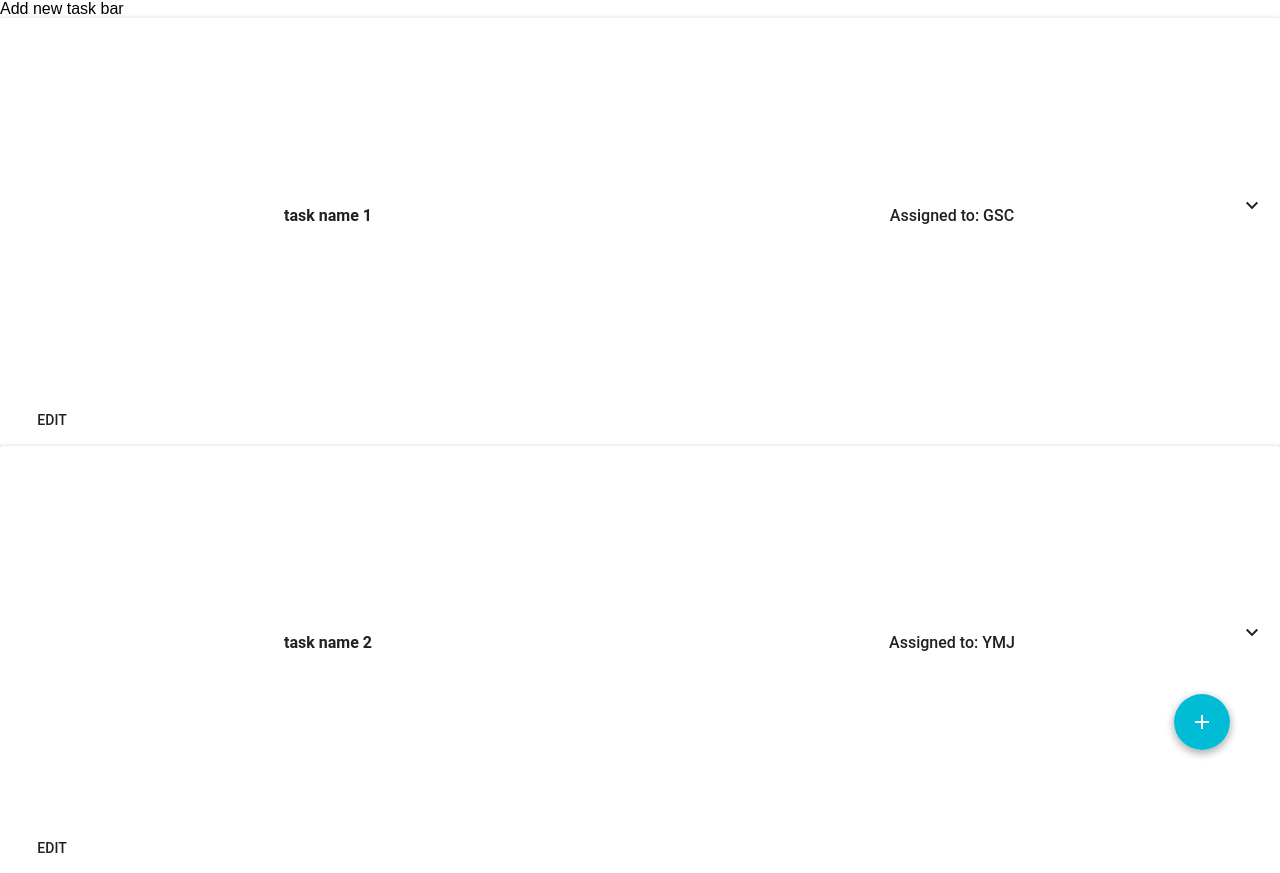
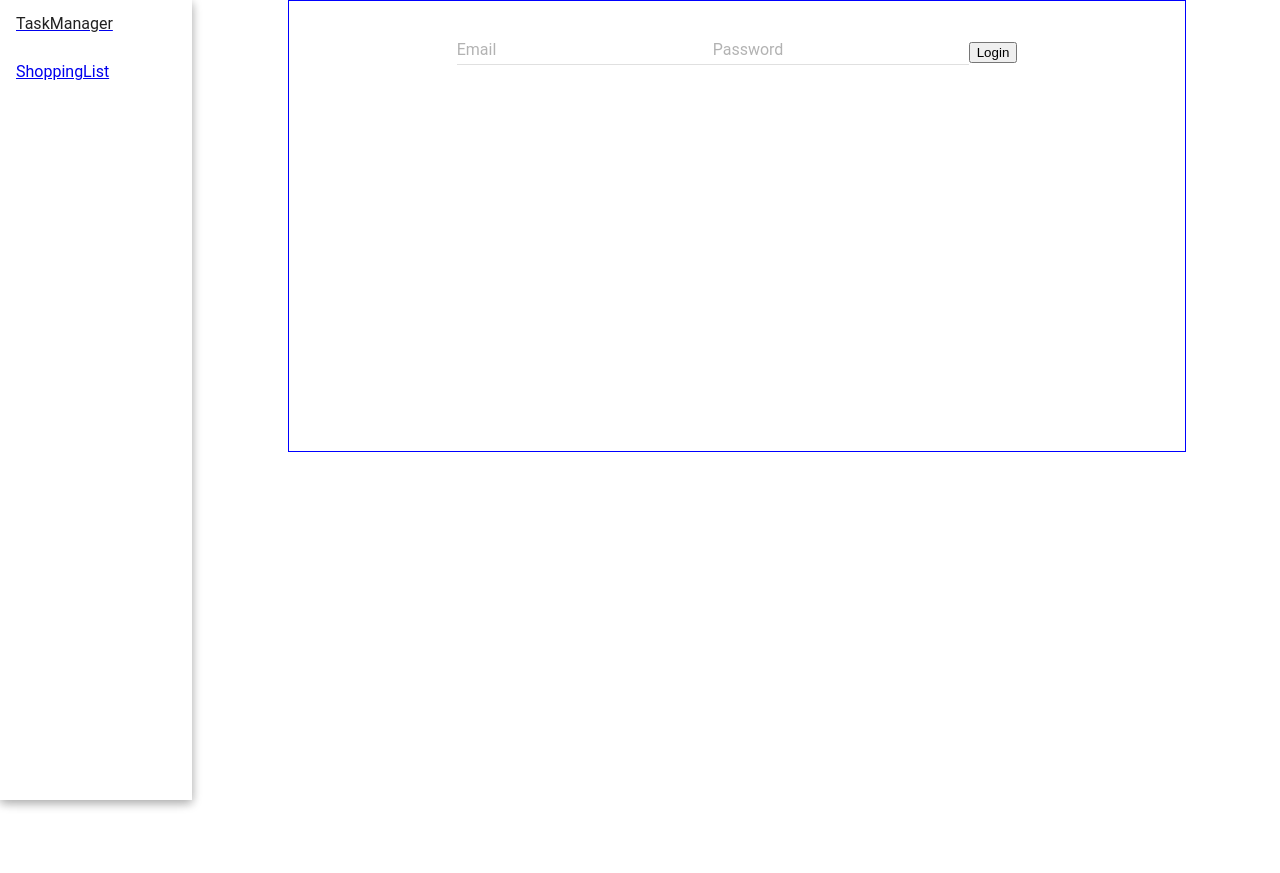
Before and after one commit to srishtihunjan/LazyRoomies, a React app in the folder React/: page /login in a window 1280 px wide. After the commit the page ends 800 px from the top, so only its background shows below. Built offline with nearby package versions, Linux system fonts and the light colour scheme.

Commit message:
added logic for basic routing

```diff
--- a/React/package.json
+++ b/React/package.json
@@ -36,6 +36,8 @@
     "react": "^16.2.0",
     "react-dev-utils": "^5.0.0",
     "react-dom": "^16.2.0",
+    "react-router": "^4.2.0",
+    "react-router-dom": "^4.2.2",
     "style-loader": "0.19.0",
     "sw-precache-webpack-plugin": "0.11.4",
     "url-loader": "0.6.2",
--- a/React/src/App.js
+++ b/React/src/App.js
@@ -1,15 +1,18 @@
 import React, { Component } from 'react';
 import MuiThemeProvider from 'material-ui/styles/MuiThemeProvider';
 import './App.css';
-import TaskManager from './containers/TaskManager/TaskManager';
+import Root from './containers/Root/Root';
+import { BrowserRouter } from 'react-router-dom';
 
 class App extends Component {
   render() {
     return (
       <MuiThemeProvider>
-        <div className="App">
-          <TaskManager />
-        </div>
+        <BrowserRouter>
+          <div className="App">
+            <Root />
+          </div>
+        </BrowserRouter>
       </MuiThemeProvider>
     );
   }
--- /dev/null
+++ b/React/src/containers/Login/Login.css
@@ -0,0 +1,7 @@
+.Login {
+    margin-left: 22.5%;
+    text-align:center;
+    height:450px;
+    width:70%;
+    border:1px solid blue;
+}
--- /dev/null
+++ b/React/src/containers/Login/Login.js
@@ -0,0 +1,66 @@
+import React, { Component } from 'react';
+import classes from './Login.css';
+import TextField from 'material-ui/TextField';
+
+class Login extends Component {
+
+  state={
+    email: "",
+    password: ""
+  }
+
+  handleEmailChange = (event, newValue) => {
+    this.setState({email: newValue});
+  }
+
+  handlePasswordChange = (event, newValue) => {
+    this.setState({password: newValue});
+  }
+
+  loginUser = () => {
+    if(this.validateEmail(this.state.email)){
+      sessionStorage.setItem('email', this.state.email);
+      console.log("valid email");
+    }
+    else{
+      console.log("invalid email");
+    }
+    console.log(this.state);
+  }
+
+  validateEmail(email) {
+    var re = /^(([^<>()[\]\\.,;:\s@\"]+(\.[^<>()[\]\\.,;:\s@\"]+)*)|(\".+\"))@((\[[0-9]{1,3}\.[0-9]{1,3}\.[0-9]{1,3}\.[0-9]{1,3}\])|(([a-zA-Z\-0-9]+\.)+[a-zA-Z]{2,}))$/;
+    return re.test(email);
+  }
+
+  render() {
+
+    let credentials=null;
+    if(sessionStorage.getItem("email")) {
+      credentials=sessionStorage.getItem("email");
+      console.log("Email set : "+credentials);
+    }
+
+    return (
+      <div className={classes.Login} >
+        <TextField id="Email"
+          hintText="Email Id"
+          floatingLabelText="Email"
+          value={this.state.email}
+          onChange={this.handleEmailChange}/>
+        <TextField id="Password"
+          hintText="Password Field"
+          floatingLabelText="Password"
+          type="password"
+          value={this.state.password}
+          onChange={this.handlePasswordChange}/>
+        <button onClick={this.loginUser}>Login</button>
+        <p>
+          {credentials}
+          </p>
+      </div>
+    );
+  }
+}
+
+export default Login;
--- /dev/null
+++ b/React/src/containers/Root/Root.css
@@ -0,0 +1,9 @@
+.Root {
+
+}
+
+.active {
+    background-color: coral;
+    font: 'bold';
+    color: 'red';
+}
--- /dev/null
+++ b/React/src/containers/Root/Root.js
@@ -0,0 +1,31 @@
+import React, { Component } from 'react';
+import { Route, NavLink } from 'react-router-dom';
+import TaskManager from '../TaskManager/TaskManager';
+import ShoppingList from '../ShoppingList/ShoppingList';
+import Login from '../Login/Login';
+import classes from './Root.css';
+import Drawer from 'material-ui/Drawer';
+import MenuItem from 'material-ui/MenuItem';
+
+class Root extends Component {
+
+    render() {
+        return (
+            <div className={classes.Root}>
+                <Drawer open={true} width="15%">
+                    <NavLink to="/" exact activeClassName="active" activeStyle={{
+                        backgroundColor: 'coral',
+                        fontWeight: 'bold',
+                        color: 'red'
+                    }}><MenuItem>TaskManager</MenuItem></NavLink>
+                    <MenuItem><NavLink to='/shopping-list' exact activeClassName="active">ShoppingList</NavLink></MenuItem>
+                </Drawer>
+                <Route path='/' exact component={TaskManager} />
+                <Route path='/shopping-list' exact render={() => <ShoppingList />} />
+                <Route path='/login' exact component={Login} />
+            </div>
+        );
+    }
+}
+
+export default Root;
--- a/React/src/containers/TaskManager/TaskManager.css
+++ b/React/src/containers/TaskManager/TaskManager.css
@@ -1,3 +1,3 @@
 .TaskManager{
-
+    margin-left: 20%;
 }
```
